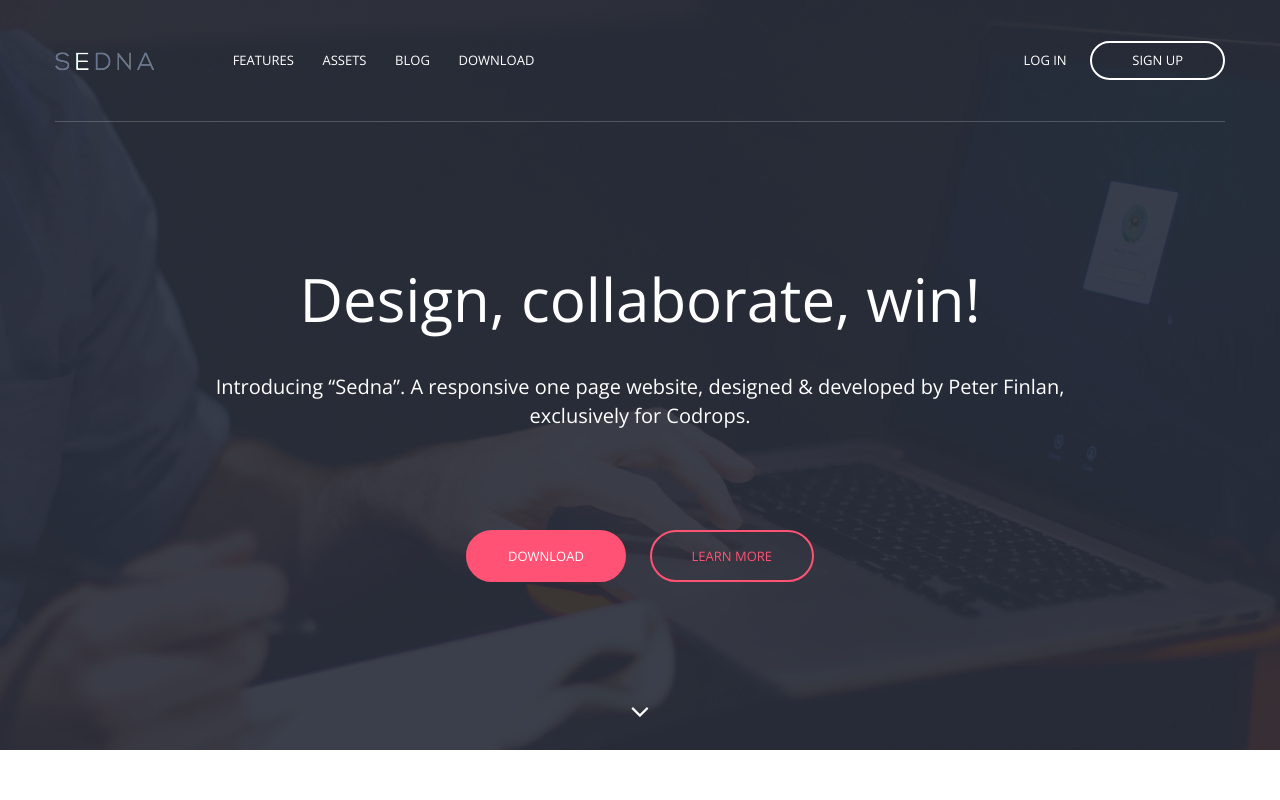
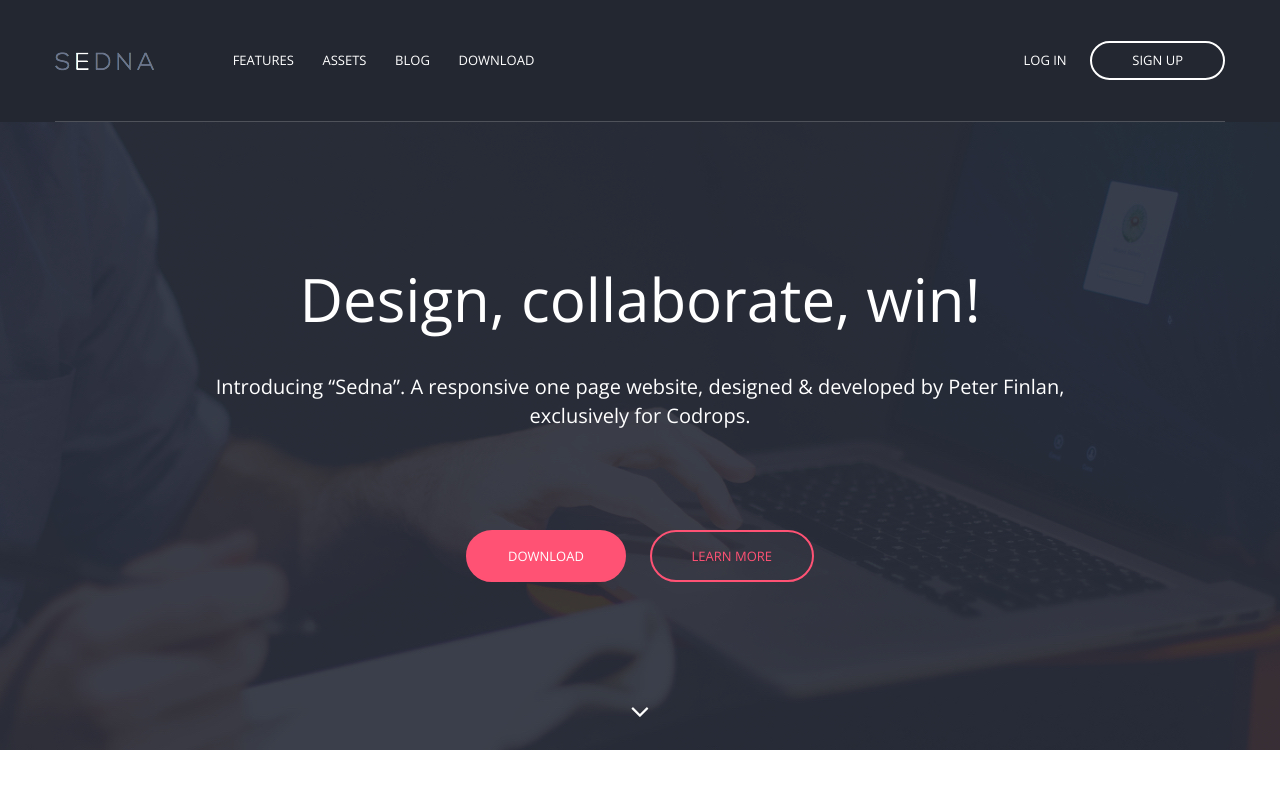
Before and after one commit to peterfinlan/Sedna, a plain HTML site: page index.html in a window 1280 px wide. Shown: the top 800 px of the page. Drawn offline with nearby package versions, Linux system fonts and the light colour scheme.

Commit message:
made header dark

```diff
--- a/index.html
+++ b/index.html
@@ -29,7 +29,7 @@
     <p class="browserupgrade">You are using an <strong>outdated</strong> browser. Please <a href="http://browsehappy.com/">upgrade your browser</a> to improve your experience.</p>
     <![endif]-->
     <section class="hero">
-        <section class="navigation">
+        <section class="navigation fixed">
             <header>
                 <div class="header-content">
                     <div class="logo"><a href="#"><img src="img/sedna-logo.png" alt="Sedna logo"></a></div>
```
